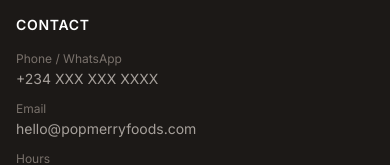
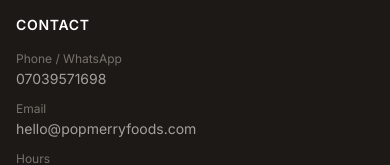
Before and after one commit to Cris19901/popmerry-foods, a Next.js app: page / in a window 390 px wide. Shown: the part 6133-6298 px from the top of the page. Built offline with nearby package versions, Linux system fonts and the light colour scheme; no server answers; a web font is replaced by a local one.

Commit message:
Update contact info — phone and WhatsApp 07039571698

```diff
--- a/src/components/Footer.tsx
+++ b/src/components/Footer.tsx
@@ -16,7 +16,7 @@
             </p>
             <div className="flex items-center gap-3 mt-5">
               <a
-                href="https://wa.me/234XXXXXXXXXX"
+                href="https://wa.me/2347039571698"
                 className="bg-green-600 hover:bg-green-500 text-white text-xs font-semibold px-4 py-2 rounded-full transition-colors"
               >
                 WhatsApp Us
@@ -49,8 +49,8 @@
             <ul className="space-y-3 text-sm text-stone-400">
               <li>
                 <span className="block text-stone-500 text-xs mb-0.5">Phone / WhatsApp</span>
-                <a href="tel:+234XXXXXXXXXX" className="hover:text-amber-400 transition-colors">
-                  +234 XXX XXX XXXX
+                <a href="tel:+2347039571698" className="hover:text-amber-400 transition-colors">
+                  07039571698
                 </a>
               </li>
               <li>
```
